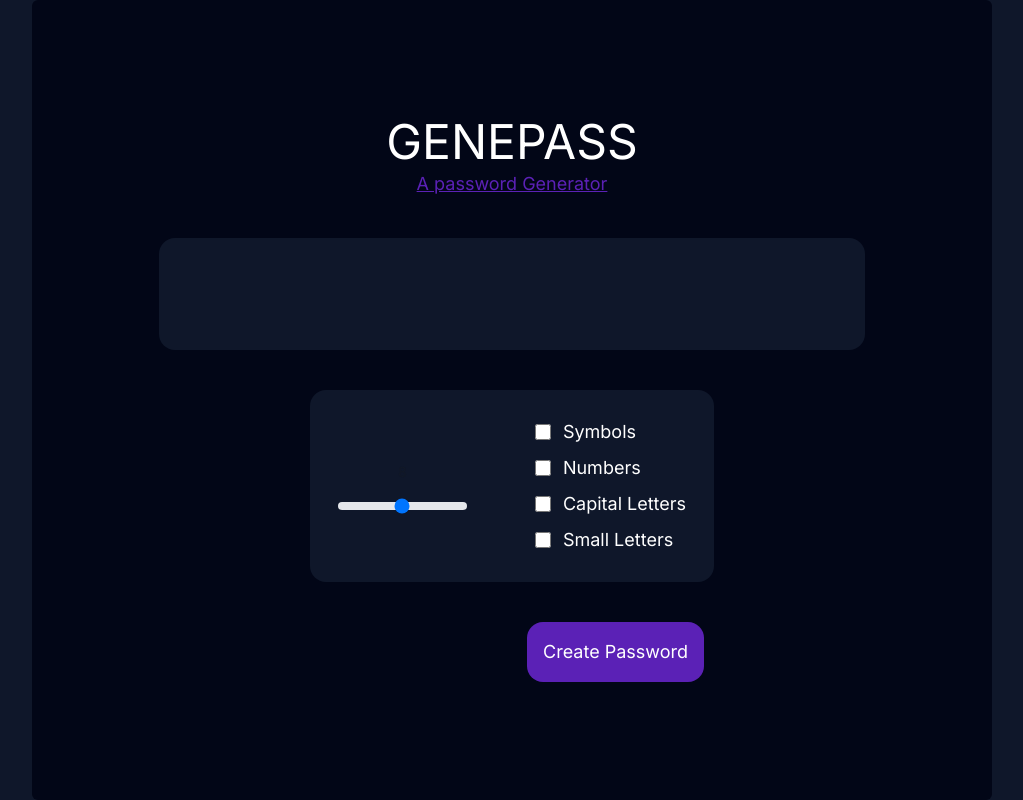
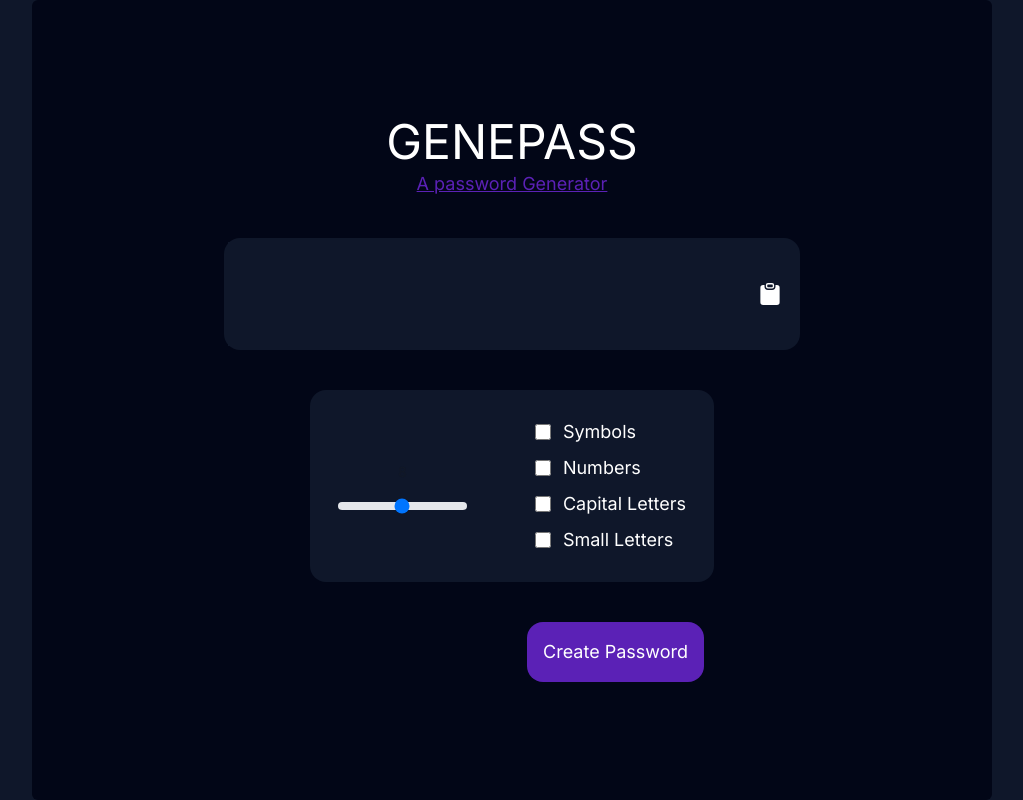
Before and after one commit to romulomelendez/genepass-api, a Next.js app in the folder frontend/: page / in a window 1280 px wide. Shown: the whole page, without its empty margins (128-1151 px from the left). Built offline with nearby package versions, Linux system fonts and the light colour scheme.

Commit message:
Feat: icon to ccopy to clipboard is created 📋

```diff
--- a/frontend/src/components/PasswordDisplay.tsx
+++ b/frontend/src/components/PasswordDisplay.tsx
@@ -1,19 +1,23 @@
 "use client"
 
 import { usePwd } from "@/hooks/usePwd"
+
+import { BsFillClipboardFill } from "react-icons/bs"
 
 const PasswordDisplay: React.FC = () => {
 
     const { password } = usePwd()
 
     return (
-        <section>
+        <section className="flex justify-between p-1 h-15 sm:h-28 w-64 sm:w-fit max-w-xl rounded-2xl bg-slate-900">
             <input
               type="text"
-              className="p-2 h-15 sm:h-28 w-64 sm:w-full text-violet-700 text-2xl sm:text-5xl rounded-2xl outline-none text-center bg-slate-900"
-              value={password}
-              readOnly
+              className="bg-slate-900 h-full w-52 sm:w-full p-4 text-violet-700 text-2xl sm:text-5xl outline-none text-center"
+            //   value={password}
             />
+            <button type="button" className="bg-slate-900 flex justify-center items-center p-1 mr-1 h-full w-12">
+                <BsFillClipboardFill size="22" />
+            </button>
         </section>
     )
 }
```
Also changed, not shown: frontend/package.json (+6 -5 lines), 1 other file (tests, documents, lock files or other folders).
